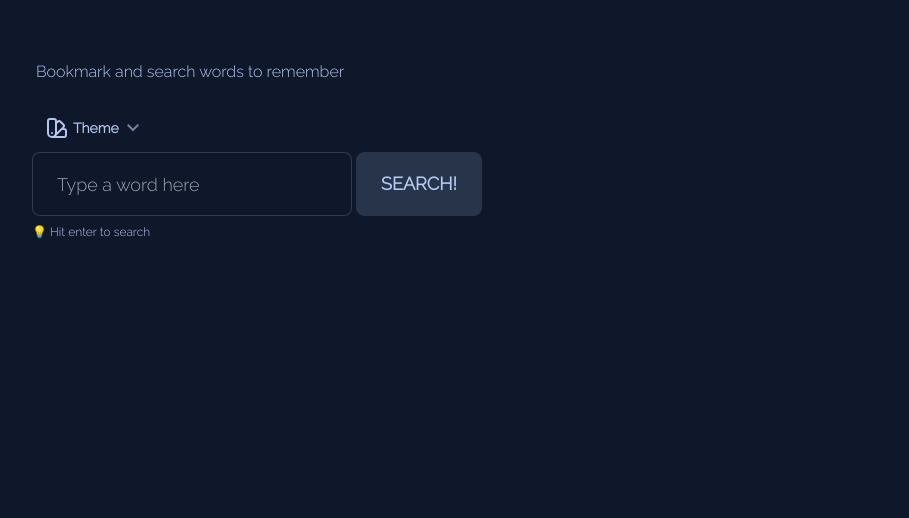
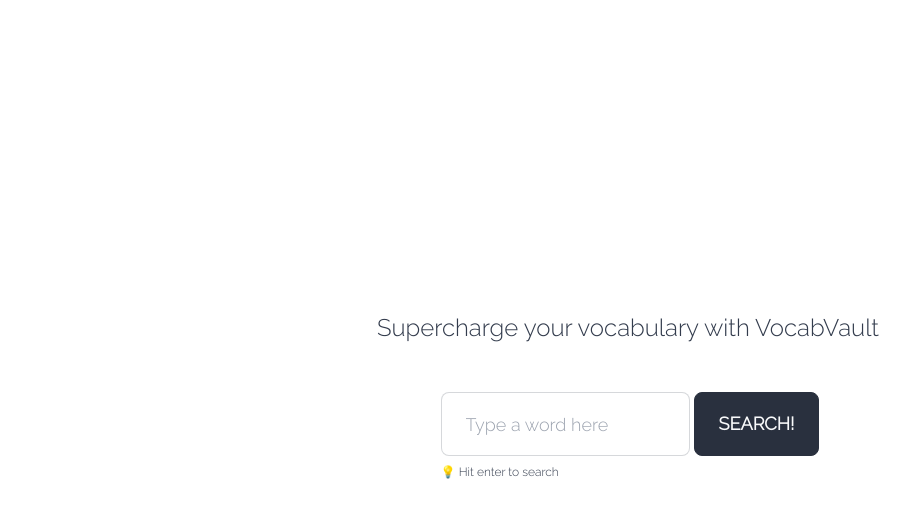
Before and after one commit to Rowadz/vocabulary-board, a React (Create React App) app: page / in a window 1280 px wide. Shown: the top 518 px of the page, without its empty margins (12-921 px from the left). Built offline with nearby package versions, Linux system fonts and the light colour scheme.

Commit message:
add flash screen and add change title

```diff
--- a/public/index.html
+++ b/public/index.html
@@ -1,5 +1,5 @@
 <!DOCTYPE html>
-<html lang="en" data-theme="night">
+<html lang="en" data-theme="emerald">
   <head>
     <meta charset="utf-8" />
     <link rel="icon" href="%PUBLIC_URL%/favicon.ico" />
@@ -7,7 +7,7 @@
     <meta name="theme-color" content="#000000" />
     <meta
       name="title"
-      content="🌘 Vocabulary Board - Bookmark words and thier definitions 🌘"
+      content="🌘 VocabVault - Bookmark words and thier definitions 🌘"
     />
     <meta name="description" content="Bookmark words and thier definitions" />
 
@@ -16,7 +16,7 @@
     <meta property="og:url" content="https://github.com/Rowadz" />
     <meta
       property="og:title"
-      content="🌘 Vocabulary Board - Bookmark words and thier definitions 🌘"
+      content="🌘 VocabVault - Bookmark words and thier definitions 🌘"
     />
     <meta
       property="og:description"
@@ -35,7 +35,7 @@
     <meta property="twitter:url" content="https://github.com/Rowadz" />
     <meta
       property="twitter:title"
-      content="🌘 Vocabulary Board - Bookmark words and thier definitions 🌘"
+      content="🌘 VocabVault - Bookmark words and thier definitions 🌘"
     />
     <meta
       property="twitter:description"
@@ -66,7 +66,7 @@
       href="https://fonts.googleapis.com/css2?family=Raleway:wght@300&display=swap"
       rel="stylesheet"
     />
-    <title>Vocabulary Board 🔖</title>
+    <title>VocabVault</title>
   </head>
   <body>
     <noscript>You need to enable JavaScript to run this app.</noscript>
--- a/src/App.tsx
+++ b/src/App.tsx
@@ -1,17 +1,35 @@
+import { useState } from 'react'
 import { useSelector } from 'react-redux'
-import { ThemeSelector } from './components/ThemeSelector'
 import { DefentionSearch, WordCards } from './features'
 import { Editor } from './features/editor/Editor'
 import { selectIsEditorOpen } from './features/editor/editorSlice'
 
 function App() {
+  const [show, setShow] = useState<boolean>(true)
+
+  // useEffect(() => {
+  //   const theme = localStorage.getItem(KEY) || 'night'
+  //   const html = document.getElementsByTagName('html').item(0)
+  //   html?.setAttribute('data-theme', theme)
+  // }, [])
+
   const isEditorOpen = useSelector(selectIsEditorOpen)
+  if (show) {
+    return (
+      <div className="flex justify-center h-screen items-center flex-col p-5">
+        <h1 className="text-2xl mb-12">
+          Supercharge your vocabulary with VocabVault
+        </h1>
+        <DefentionSearch fullWidth={false} fun={setShow} />
+      </div>
+    )
+  }
   return (
     <main className="m-10">
       <div className="navbar bg-base-100">
         Bookmark and search words to remember
       </div>
-      <ThemeSelector />
+      {/* <ThemeSelector /> */}
       {isEditorOpen ? (
         <Editor />
       ) : (
--- a/src/components/ThemeSelector.tsx
+++ b/src/components/ThemeSelector.tsx
@@ -1,12 +1,7 @@
-import { useEffect, memo } from 'react'
+import { memo } from 'react'
 const KEY = 'vocabulary-board-theme'
 
 export const ThemeSelector = memo(() => {
-  useEffect(() => {
-    const theme = localStorage.getItem(KEY) || 'night'
-    const html = document.getElementsByTagName('html').item(0)
-    html?.setAttribute('data-theme', theme)
-  }, [])
   const onClick = (event: React.MouseEvent<HTMLDivElement, MouseEvent>) => {
     const target = event.target as HTMLElement
     let theme = localStorage.getItem(KEY) || 'night'
--- a/src/features/defentionSearch/DefentionSearch.tsx
+++ b/src/features/defentionSearch/DefentionSearch.tsx
@@ -1,13 +1,21 @@
 import { useRef } from 'react'
+import cx from 'classnames'
 import { useLazyGetDefinitionQuery } from '../../services/defentionSearchService'
 
-export const DefentionSearch = () => {
+export const DefentionSearch = ({
+  fullWidth = true,
+  fun,
+}: {
+  fun?: React.Dispatch<React.SetStateAction<boolean>>
+  fullWidth?: boolean
+}) => {
   const inputRef = useRef<HTMLInputElement>(null)
   const [triggerSearchCall] = useLazyGetDefinitionQuery()
   const onKeyDown = (e: React.KeyboardEvent<HTMLInputElement>) => {
     if (e.key === 'Enter') {
       const word: string | undefined = inputRef.current?.value
       if (word) {
+        !!fun && fun(false)
         triggerSearchCall(word)
       }
     }
@@ -15,7 +23,7 @@
 
   return (
     <>
-      <div className="form-control w-full ">
+      <div className={cx('form-control', { 'w-full': !!fullWidth })}>
         <div className="flex">
           <input
             ref={inputRef}
@@ -29,6 +37,7 @@
             onClick={() => {
               const word: string | undefined = inputRef.current?.value
               if (word) {
+                !!fun && fun(false)
                 triggerSearchCall(word)
               }
             }}
```
